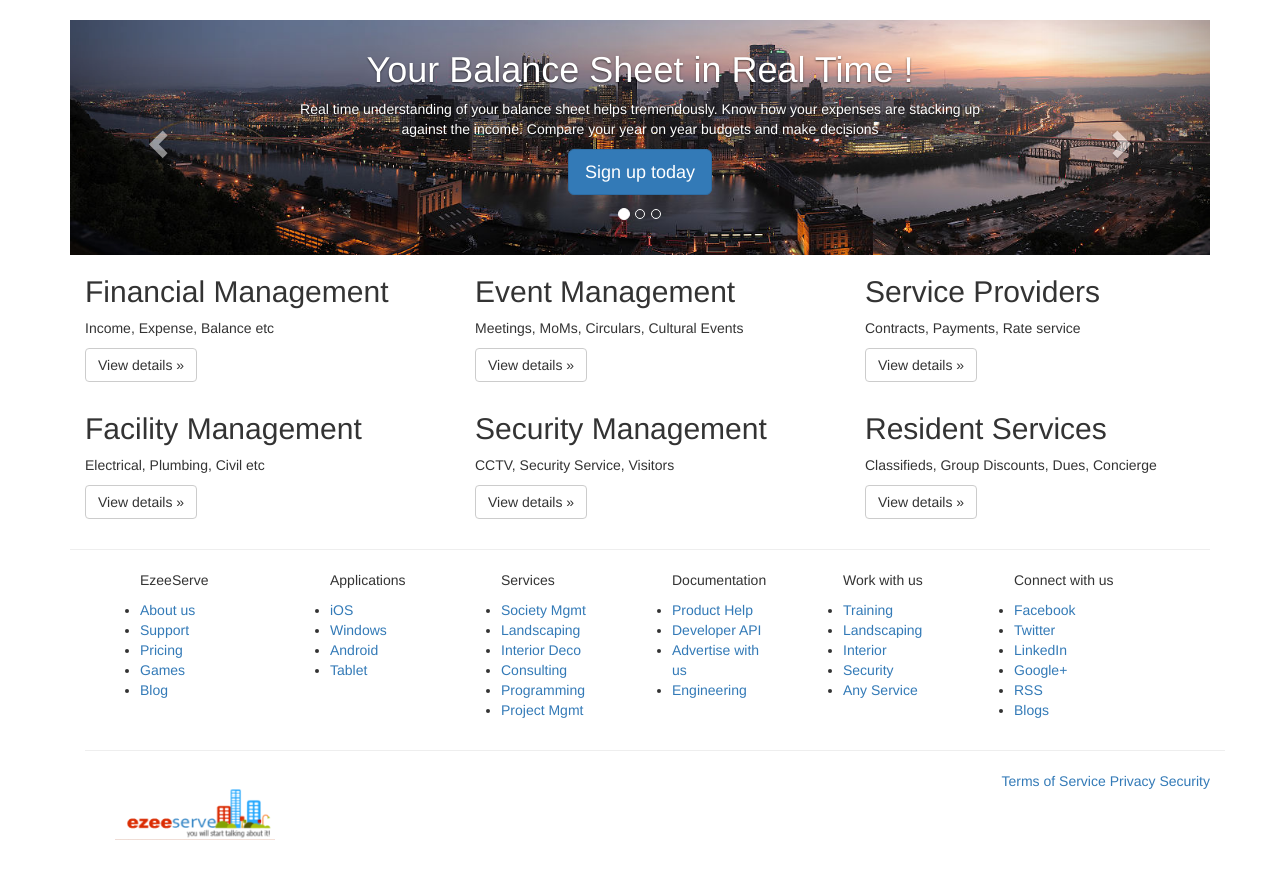
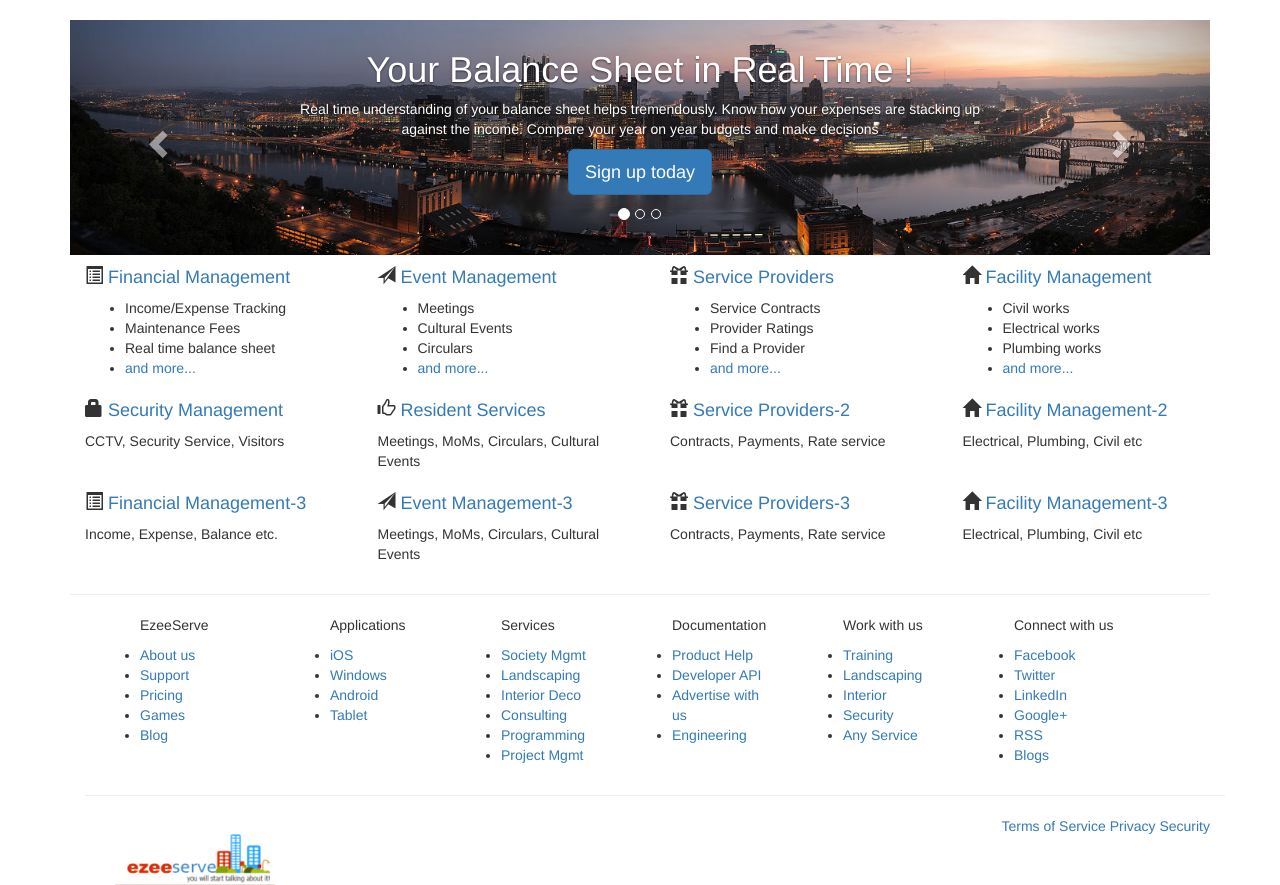
Before and after one commit to VinayB/ServePHP, a PHP site: page / in a window 1280 px wide. Shown: the part 52-937 px from the top of the page. Before the commit the page ends 892 px from the top, so only its background shows below. Run offline with PHP 8.4, Linux system fonts and the light colour scheme; some libraries are stand-ins or nearby versions.

Commit message:
updated files

```diff
--- a/includePHP/header.php
+++ b/includePHP/header.php
@@ -23,13 +23,14 @@
         	}
         	else
         	{
+
           		echo '<div class="collapse navbar-collapse" id="bs-example-navbar-collapse-5">';
 	        	echo '<p class="navbar-text navbar-right"><a data-toggle="modal" href="#Signup" class="navbar-link">Sign up</a></p>';
 	        	echo ' <p class="navbar-text navbar-right"><a data-toggle="modal" href="#Login" class="navbar-link">Login</a></p>';
 		      	echo '</div>';
 
+
         		include('includePHP/signup.php');
         		include('includePHP/login.php');
-
         	}
 ?>
--- a/partial/index-partial-mid.php
+++ b/partial/index-partial-mid.php
@@ -2,38 +2,87 @@
       <!-- Example row of columns -->
       <!--  First Row  -->
       <div class="row">
-        <div class="col-md-4">
-          <h2>Financial Management</h2>
-          <p>Income, Expense, Balance etc </p>
-          <p><a class="btn btn-default" href="comingSoon.php" role="button">View details &raquo;</a></p>
+        <div class="col-md-3">
+         <h4><i class="glyphicon glyphicon-list-alt"></i> <a href="comingSoon.php"> Financial Management</a></h4>
+          <ul>
+	          <li>Income/Expense Tracking</li>
+			  <li>Maintenance Fees</li>
+	          <li>Real time balance sheet</li>
+	          <li><a href="comingSoon.php">and more...</a></li>
+          </ul>
         </div>
-        <div class="col-md-4">
-          <h2>Event Management</h2>
-          <p>Meetings, MoMs, Circulars, Cultural Events </p>
-          <p><a class="btn btn-default" href="comingSoon.php" role="button">View details &raquo;</a></p>
-       </div>
-        <div class="col-md-4">
-          <h2>Service Providers</h2>
-          <p>Contracts, Payments, Rate service</p>
-          <p><a class="btn btn-default" href="comingSoon.php" role="button">View details &raquo;</a></p>
+
+         <div class="col-md-3">
+          <h4><i class="glyphicon glyphicon-send"></i> <a href="comingSoon.php">Event Management</a></h4>
+	          <ul>
+		          <li>Meetings</li>
+				  <li>Cultural Events</li>
+		          <li>Circulars</li>
+		          <li><a href="comingSoon.php">and more...</a></li>
+	          </ul>
+          </div>
+
+		<div class="col-md-3">
+          <h4><i class="glyphicon glyphicon-gift"></i> <a href="comingSoon.php">Service Providers</a></h4>
+          	<ul>
+		          <li>Service Contracts</li>
+				  <li>Provider Ratings</li>
+		          <li>Find a Provider</li>
+		          <li><a href="comingSoon.php">and more...</a></li>
+	          </ul>
+        </div>
+
+		<div class="col-md-3">
+          <h4><i class="glyphicon glyphicon-home"></i> <a href="comingSoon.php">Facility Management</a></h4>
+          <ul>
+		          <li>Civil works</li>
+				  <li>Electrical works</li>
+		          <li>Plumbing works</li>
+		          <li><a href="comingSoon.php">and more...</a></li>
+	          </ul>
         </div>
       </div>
 
-	<!--  Second Row  -->
 	<div class="row">
-        <div class="col-md-4">
-          <h2>Facility Management</h2>
+        <div class="col-md-3">
+          <h4><i class="glyphicon glyphicon-lock"></i> <a href="comingSoon.php"> Security Management</a></h4>
+          <p>CCTV, Security Service, Visitors</p>
+        </div>
+
+         <div class="col-md-3">
+          <h4><i class="glyphicon glyphicon-thumbs-up"></i> <a href="comingSoon.php">Resident Services</a></h4>
+          <p>Meetings, MoMs, Circulars, Cultural Events</p>
+        </div>
+
+		<div class="col-md-3">
+          <h4><i class="glyphicon glyphicon-gift"></i> <a href="comingSoon.php">Service Providers-2</a></h4>
+          <p>Contracts, Payments, Rate service</p>
+        </div>
+
+		<div class="col-md-3">
+          <h4><i class="glyphicon glyphicon-home"></i> <a href="comingSoon.php">Facility Management-2</a></h4>
           <p>Electrical, Plumbing, Civil etc</p>
-          <p><a class="btn btn-default" href="comingSoon.php" role="button">View details &raquo;</a></p>
-        </div>
-        <div class="col-md-4">
-          <h2>Security Management</h2>
-          <p>CCTV, Security Service, Visitors</p>
-          <p><a class="btn btn-default" href="comingSoon.php" role="button">View details &raquo;</a></p>
-       </div>
-        <div class="col-md-4">
-          <h2>Resident Services</h2>
-          <p>Classifieds, Group Discounts, Dues, Concierge </p>
-          <p><a class="btn btn-default" href="comingSoon.php" role="button">View details &raquo;</a></p>
         </div>
       </div>
+
+      <div class="row">
+        <div class="col-md-3">
+          <h4><i class="glyphicon glyphicon-list-alt"></i> <a href="comingSoon.php"> Financial Management-3</a></h4>
+          <p>Income, Expense, Balance etc.</p>
+        </div>
+
+         <div class="col-md-3">
+          <h4><i class="glyphicon glyphicon-send"></i> <a href="comingSoon.php">Event Management-3</a></h4>
+          <p>Meetings, MoMs, Circulars, Cultural Events</p>
+        </div>
+
+		<div class="col-md-3">
+          <h4><i class="glyphicon glyphicon-gift"></i> <a href="comingSoon.php">Service Providers-3</a></h4>
+          <p>Contracts, Payments, Rate service</p>
+        </div>
+
+		<div class="col-md-3">
+          <h4><i class="glyphicon glyphicon-home"></i> <a href="comingSoon.php">Facility Management-3</a></h4>
+          <p>Electrical, Plumbing, Civil etc</p>
+        </div>
+      </div>
--- a/welcome.php
+++ b/welcome.php
@@ -23,9 +23,6 @@
 
     <!-- Bootstrap core CSS -->
     <link href="assets/bootstrap/dist/css/bootstrap.css" rel="stylesheet">
-
-    <!-- Custom styles for this template -->
-    <link href="carousel.css" rel="stylesheet">
 
     <!-- Just for debugging purposes. Don't actually copy this line! -->
     <!--[if lt IE 9]><script src="../../docs-assets/js/ie8-responsive-file-warning.js"></script><![endif]-->
```
Also changed, not shown: 2 other files.
